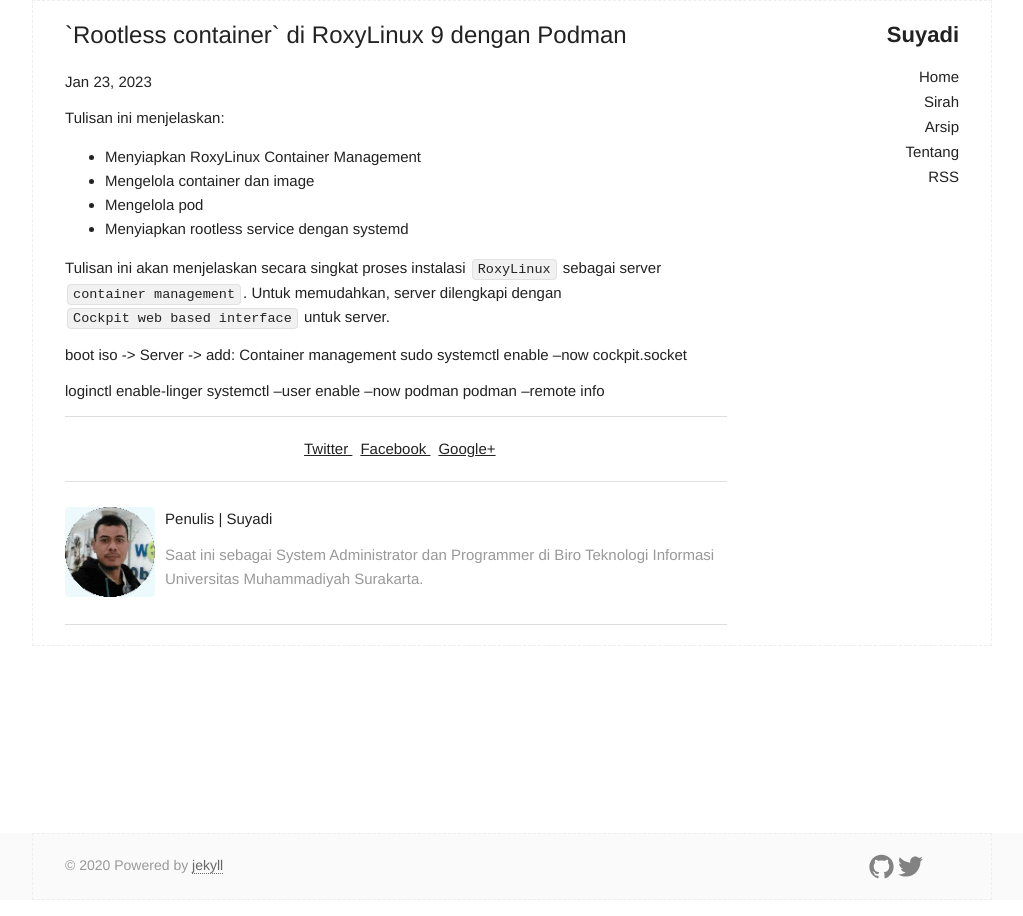
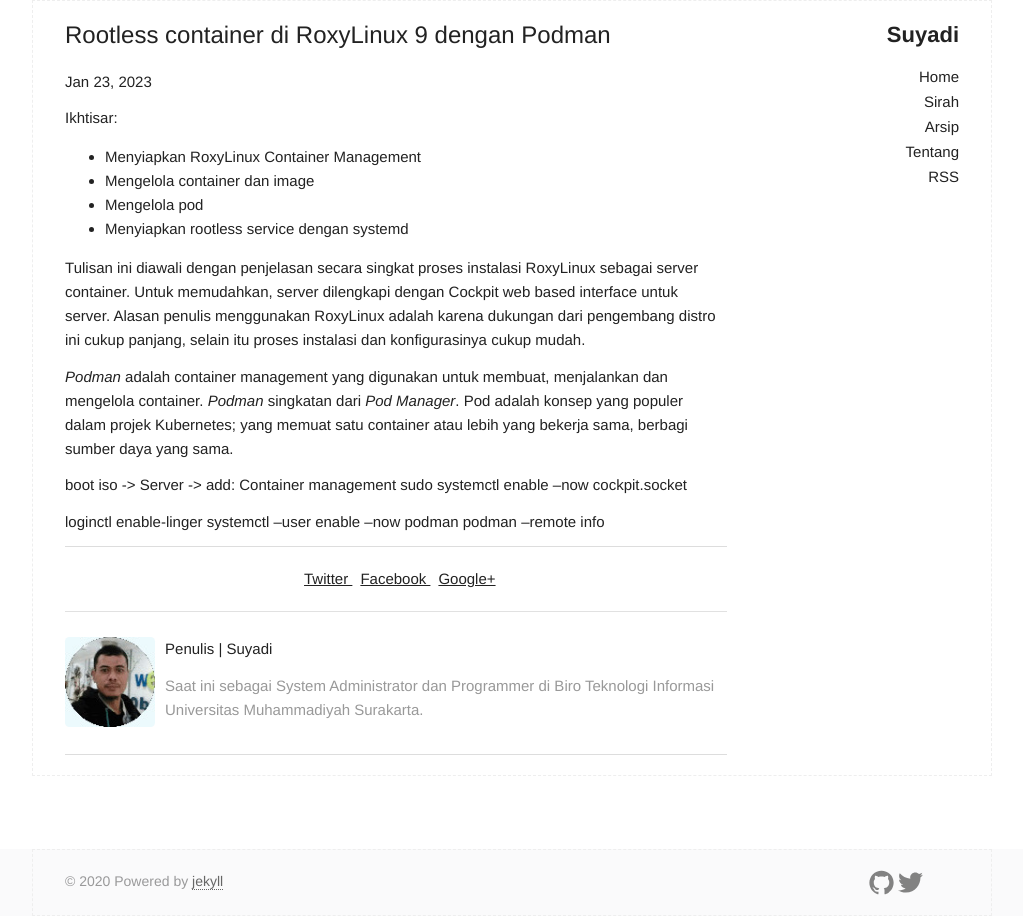
Before and after one commit to abufarros/abufarros.github.io, a Jekyll site: the page built from _posts/2023-01-23-rootless-container-dengan-podman.md, in a window 1280 px wide. Shown: the whole page, without its empty margins (128-1151 px from the left). Built offline with Jekyll 4.4.1, drawn with Linux system fonts in a browser that asks for light colours.

Commit message:
Update 1

```diff
--- a/_posts/2023-01-23-rootless-container-dengan-podman.md
+++ b/_posts/2023-01-23-rootless-container-dengan-podman.md
@@ -1,18 +1,20 @@
 ---
 layout: post
-title:  "`Rootless container` di RoxyLinux 9 dengan Podman"
+title:  "Rootless container di RoxyLinux 9 dengan Podman"
 date: 2023-01-23 13:05:00 +0700
 categories: devel infrastruktur
 ---
 
-Tulisan ini menjelaskan:
+Ikhtisar:
 
 - Menyiapkan RoxyLinux Container Management
 - Mengelola container dan image
 - Mengelola pod
 - Menyiapkan rootless service dengan systemd
 
-Tulisan ini akan menjelaskan secara singkat proses instalasi `RoxyLinux` sebagai server `container management`. Untuk memudahkan, server dilengkapi dengan `Cockpit web based interface` untuk server.
+Tulisan ini diawali dengan penjelasan secara singkat proses instalasi RoxyLinux sebagai server container. Untuk memudahkan, server dilengkapi dengan Cockpit web based interface untuk server. Alasan penulis menggunakan RoxyLinux adalah karena dukungan dari pengembang distro ini cukup panjang, selain itu proses instalasi dan konfigurasinya cukup mudah.
+
+*Podman* adalah container management yang digunakan untuk membuat, menjalankan dan mengelola container. *Podman* singkatan dari *Pod Manager*. Pod adalah konsep yang populer dalam projek Kubernetes; yang memuat satu container atau lebih yang bekerja sama, berbagi sumber daya yang sama.
 
 boot iso -> Server -> add: Container management
 sudo systemctl enable --now cockpit.socket
```
